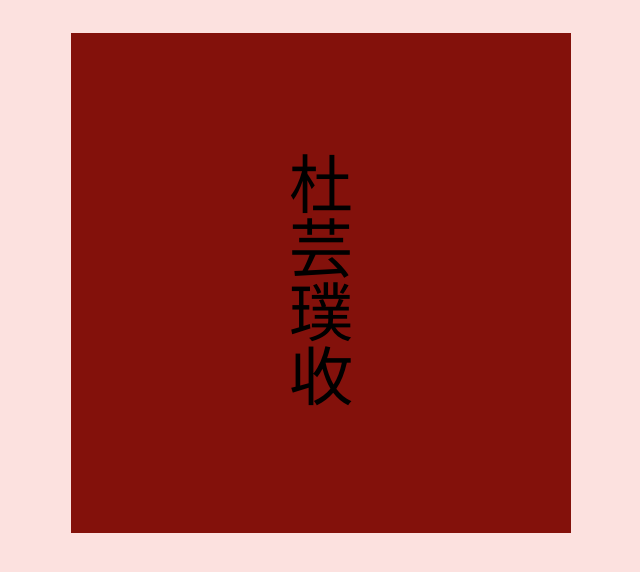
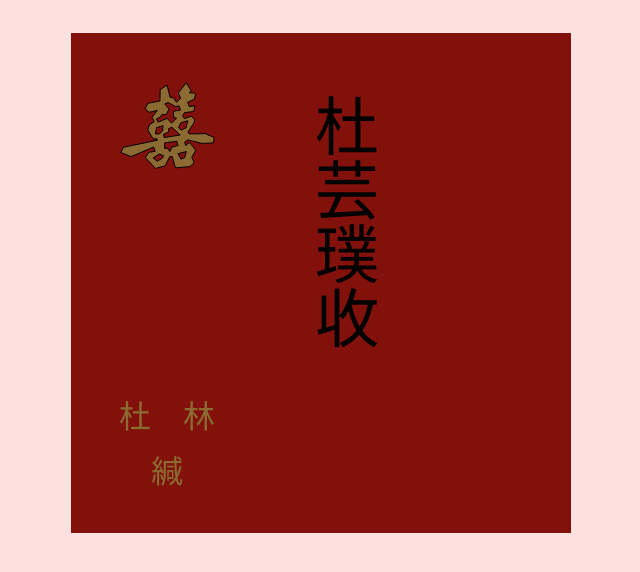
Before and after one commit to johnlinp/agogo-dance, a plain HTML site: page index.html in a window 1280 px wide. Shown: the whole page, without its empty margins (319-959 px from the left). Drawn offline with Linux system fonts and the light colour scheme.

Commit message:
Add more things on envelope

```diff
--- a/css/index.css
+++ b/css/index.css
@@ -31,23 +31,59 @@ body {
     background: #83110b;
 }
 
+#small-joy {
+    position: absolute;
+    background-image: url(../images/small-joy.svg);
+    background-repeat: no-repeat;
+    width: 97px;
+    height: 89px;
+    top: 3em;
+    left: 3em;
+}
+
+#sender {
+    color: #8c6b32;
+    font-size: 2em;
+    left: 1em;
+    bottom: 1em;
+}
+
+#lin {
+    position: absolute;
+    left: 3.5em;
+    bottom: 3em;
+}
+
+#tu {
+    position: absolute;
+    left: 1.5em;
+    bottom: 3em;
+}
+
+#seal {
+    position: absolute;
+    left: 2.5em;
+    bottom: 1.3em;
+}
+
 #receiver {
+    position: absolute;
     font-size: 4em;
     line-height: 1em;
     width: 1em;
     font-family: "Ubuntu", "微軟正黑體";
     cursor: default;
+    top: 1em;
+    right: 3em;
 }
 
 #cover {
     background: #b91810;
 }
 
-#joy {
-    background-image: url(../images/joy.svg);
+#big-joy {
+    background-image: url(../images/big-joy.svg);
     background-repeat: no-repeat;
     width: 305px;
     height: 305px;
-    margin: 0 auto;
-    margin-top: 2%;
 }
--- a/index.html
+++ b/index.html
@@ -10,11 +10,18 @@
     <body>
         <div id="container">
             <div id="cover" class="full vertical-center-outer">
-                <div id="joy" class="vertical-center-inner">
+                <div id="big-joy" class="vertical-center-inner">
                 </div>
             </div>
-            <div id="envelope" class="full vertical-center-outer">
-                <div id="receiver" class="vertical-center-inner">
+            <div id="envelope" class="full">
+                <div id="small-joy">
+                </div>
+                <div id="sender">
+                    <div id="lin">林</div>
+                    <div id="tu">杜</div>
+                    <div id="seal">緘</div>
+                </div>
+                <div id="receiver">
                     杜芸璞　收
                 </div>
             </div>
```
Also changed, not shown: images/big-joy.svg (renamed from images/joy.svg), images/small-joy.svg (added).
